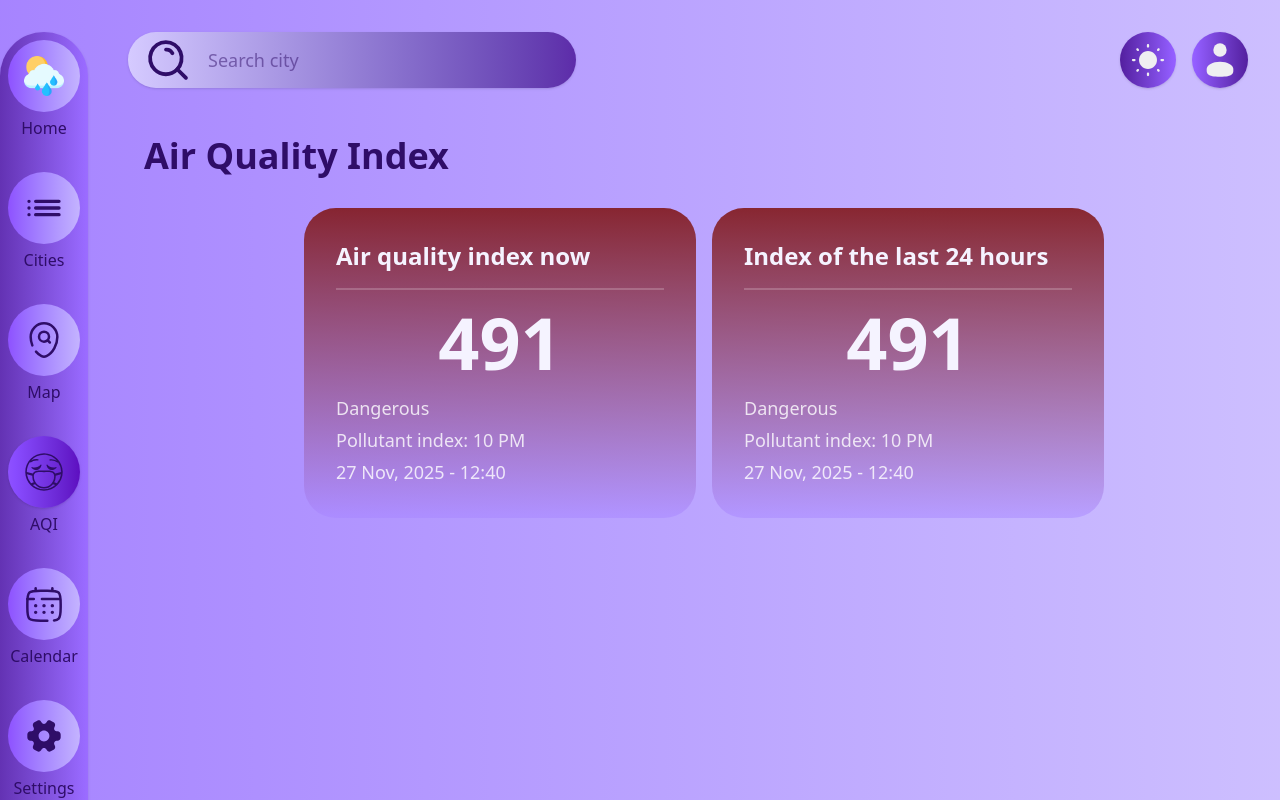
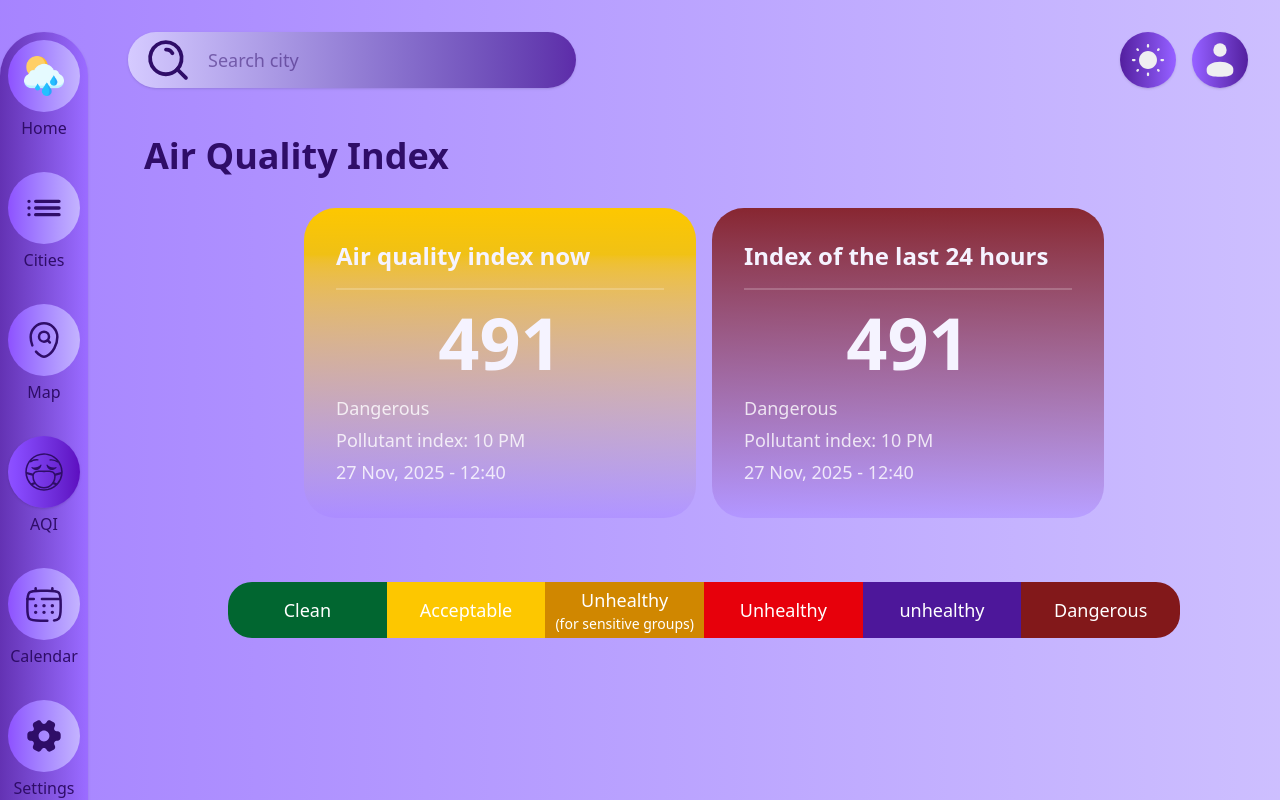
Before and after one commit to mahdibaderloo/weather-app, a React (Vite) app: page /air-quality in a window 1280 px wide. Built offline with nearby package versions, Linux system fonts and the light colour scheme.

Commit message:
add help for AQI

```diff
--- a/src/pages/AirQualityIndex.tsx
+++ b/src/pages/AirQualityIndex.tsx
@@ -4,8 +4,9 @@ export default function AirQualityIndex() {
   return (
     <div className="w-full h-full flex flex-col p-4">
       <h3 className="font-bold text-4xl text-violet-950">Air Quality Index</h3>
+
       <div className="w-full flex gap-4 mt-8 justify-center">
-        <div className="w-[35%] flex flex-col bg-linear-to-b from-red-900/90 to-violet-400/45 text-violet-50 rounded-4xl p-8">
+        <div className="w-[35%] flex flex-col bg-linear-to-b from-yellow-400 to-violet-400/45 text-violet-50 rounded-4xl p-8">
           <p className="font-semibold text-2xl pb-4 border-b-2 border-white/20">
             Air quality index now
           </p>
@@ -33,6 +34,29 @@ export default function AirQualityIndex() {
           </p>
         </div>
       </div>
+
+      <div className="mt-16 flex justify-center">
+        <ul className="w-[85%] grid grid-cols-6 rounded-3xl overflow-hidden">
+          <li className="bg-green-800 flex justify-center items-center text-white text-lg font-medium px-2 py-1">
+            Clean
+          </li>
+          <li className="bg-yellow-400 flex justify-center items-center text-white text-lg font-medium px-2 py-1">
+            Acceptable
+          </li>
+          <li className="bg-yellow-600 flex flex-col justify-center items-center text-white text-lg font-medium px-2 py-1">
+            Unhealthy <span className="text-sm">(for sensitive groups)</span>
+          </li>
+          <li className="bg-red-600 flex justify-center items-center text-white text-lg font-medium px-2 py-1">
+            Unhealthy
+          </li>
+          <li className="bg-violet-900 flex justify-center items-center text-white text-lg font-medium px-2 py-1">
+            unhealthy
+          </li>
+          <li className="bg-red-900 flex justify-center items-center text-white text-lg font-medium px-2 py-1">
+            Dangerous
+          </li>
+        </ul>
+      </div>
     </div>
   );
 }
```
